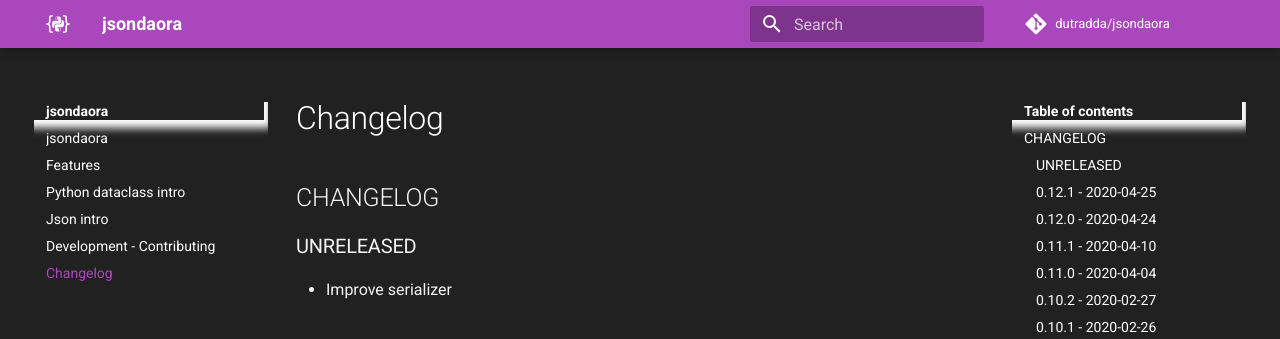
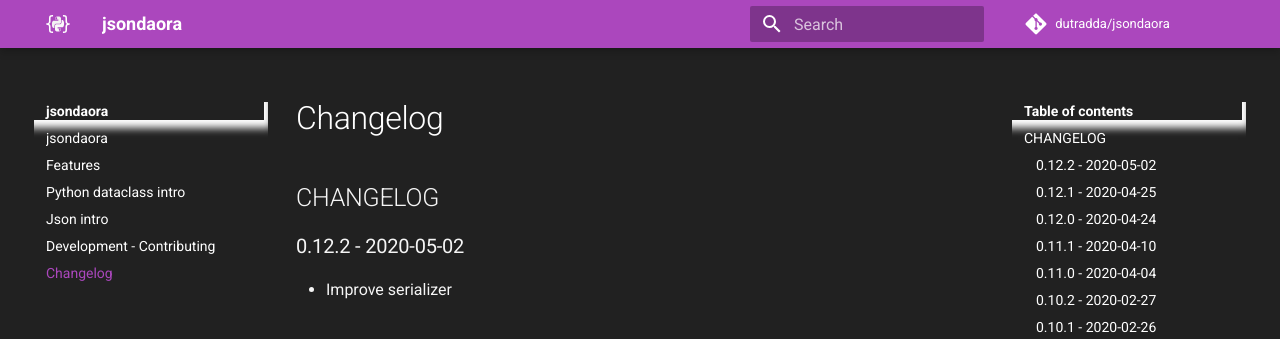
Before and after one commit to dutradda/jsondaora, an MkDocs documentation site: the page built from docs/changelog.md, in a window 1280 px wide and 900 px high. Shown: the top 339 px of the window. Built offline with MkDocs 1.6.1 and Material for MkDocs 9.7.7, drawn with Linux system fonts in a browser that asks for light colours; comment, search, counter and statistics services are not loaded.

Commit message:
Update CHANGELOG

```diff
--- a/docs/changelog.md
+++ b/docs/changelog.md
@@ -1,6 +1,6 @@
 ## CHANGELOG
 
-### UNRELEASED
+### 0.12.2 - 2020-05-02
 
  - Improve serializer
 
```
Also changed, not shown: CHANGELOG.md (+1 -1 lines).
